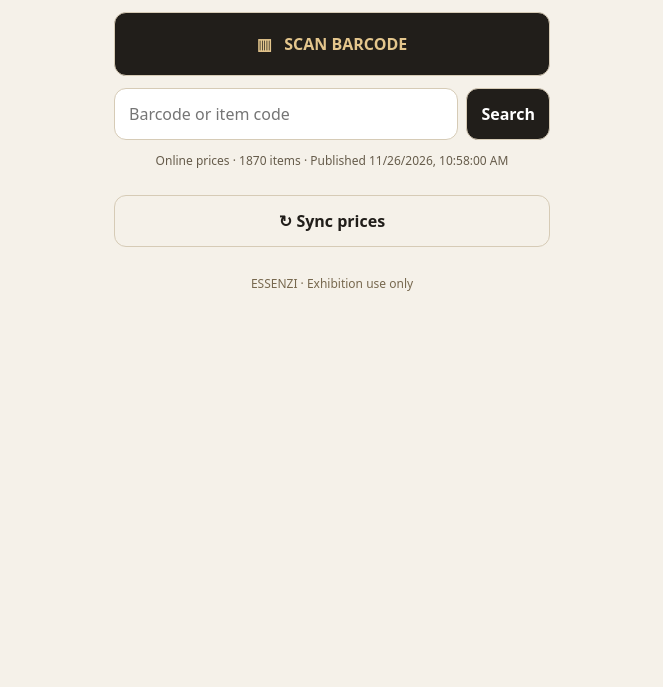
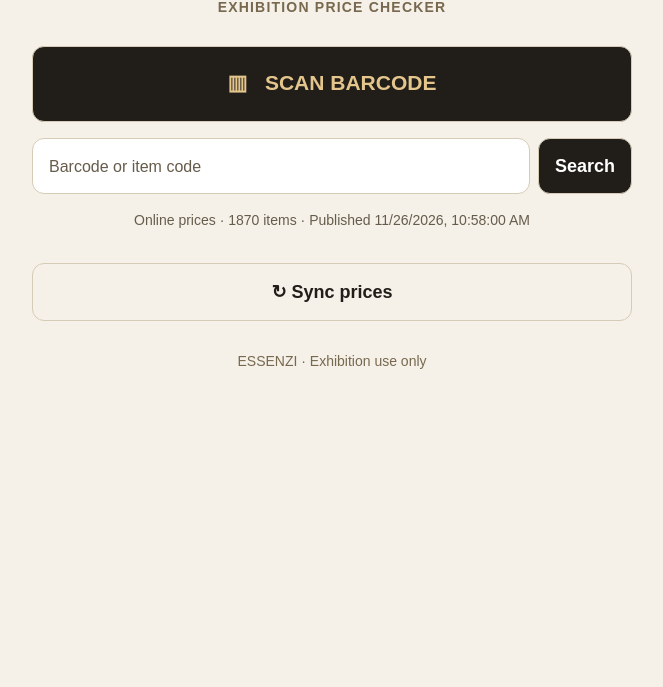
Before and after one commit to libin369/essenzi-price-checker, a plain HTML site: page index.html in a window 1280 px wide. Shown: the part 113-800 px from the top of the page, without its empty margins (308-971 px from the left). Drawn offline with Linux system fonts and the light colour scheme.

Commit message:
Add files via upload

```diff
--- a/index.html
+++ b/index.html
@@ -1,3 +1,13 @@
 <!doctype html><html lang="en"><head><meta charset="utf-8"><meta name="viewport" content="width=device-width, initial-scale=1"><meta name="theme-color" content="#211e1a"><link rel="manifest" href="manifest.json"><title>Essenzi Exhibition Price Checker</title><style>
 *{box-sizing:border-box}body{margin:0;background:#f5f1e9;color:#211e1a;font:16px system-ui,sans-serif}main{max-width:480px;margin:auto;padding:22px}header{text-align:center;padding:14px 0 24px}h1{font:32px Georgia,serif;letter-spacing:7px;margin:0}small{color:#77684e}button,input{font:inherit;border-radius:12px;padding:14px;border:1px solid #d6cbb6}button{cursor:pointer;background:#211e1a;color:#fff;font-weight:600}button:disabled{opacity:.5}input{width:100%;background:white;min-width:0}form{display:flex;gap:8px;margin:12px 0}.wide{width:100%;padding:20px;color:#e4c68d}.panel{background:white;border:1px solid #e3dacb;border-radius:18px;padding:20px;margin-top:16px;text-align:center}.was{font-size:24px;color:#777;text-decoration:line-through}.now{font-size:42px;color:#176b44;font-weight:750;margin:5px 0}.label{font-size:12px;letter-spacing:2px;color:#846c40}h2{font-size:19px;margin:12px 0}#status{font-size:12px;text-align:center;margin:12px 0;color:#665c4b}#results button{width:100%;margin:5px 0;text-align:left}video{width:100%;border-radius:12px;margin-top:10px}#camera[hidden]{display:none}.secondary{background:transparent;color:#211e1a;width:100%;margin-top:14px}.warn{color:#9b4815;font-weight:600}.save{background:#edf5ed;color:#176b44;padding:10px;border-radius:10px;margin-top:10px}footer{text-align:center;margin-top:28px;font-size:12px;color:#77684e}
+
+/* Mobile readability update */
+html{-webkit-text-size-adjust:100%;text-size-adjust:100%}
+body{font-family:Arial,system-ui,sans-serif;font-size:18px;line-height:1.45}
+main{width:100%;max-width:640px;padding:24px 20px 32px}
+header{padding:16px 0 28px}h1{font-size:clamp(36px,9vw,52px);letter-spacing:5px;line-height:1.2}header small{display:block;font-size:14px;letter-spacing:1.2px;margin-top:8px;font-weight:600}
+button,input{font-size:18px;min-height:56px;padding:14px 16px}button{touch-action:manipulation}.wide{min-height:76px;font-size:21px;padding:20px 12px}form{margin:16px 0;gap:8px}form button{flex-shrink:0}input::placeholder{color:#665c4b;font-size:16px}
+#status{font-size:14px;line-height:1.5;margin:16px 0;overflow-wrap:anywhere}.secondary{min-height:58px;font-size:18px;margin-top:16px}.panel{padding:24px 16px;margin-top:18px}.panel small{font-size:16px}.panel h2{font-size:23px;line-height:1.3;overflow-wrap:anywhere}.label{font-size:15px;font-weight:600;letter-spacing:1.4px}.was{font-size:30px}.now{font-size:clamp(36px,9vw,54px);line-height:1.2;overflow-wrap:anywhere}.save{font-size:17px;font-weight:600;padding:14px 8px}footer{font-size:14px;margin-top:30px}
+@media(max-width:380px){main{padding:20px 14px}form button{padding:12px}input{padding:12px}header small{font-size:12px}}
+@media(min-width:641px) and (pointer:coarse){main{max-width:92%;font-size:22px}button,input{font-size:22px;min-height:68px}.wide{font-size:25px}#status,footer{font-size:17px}}
 </style></head><body><main><header><h1>ESSENZI</h1><small>EXHIBITION PRICE CHECKER</small></header><button id="scan" class="wide">▥ &nbsp; SCAN BARCODE</button><div id="camera" hidden><video id="video" autoplay playsinline muted></video><button id="stop" class="secondary">Close camera</button></div><form id="search"><input id="query" placeholder="Barcode or item code" autocomplete="off" aria-label="Barcode or item code"><button>Search</button></form><div id="status" role="status">Loading prices…</div><section id="results" aria-live="polite"></section><button id="sync" class="secondary">↻ Sync prices</button><footer>ESSENZI · Exhibition use only</footer></main><script src="app.js"></script></body></html>
--- a/sw.js
+++ b/sw.js
@@ -1 +1 @@
-const CACHE='essenzi-shell-v1';const SHELL=['./','./index.html','./app.js','./manifest.json','./icon-192.png','./icon-512.png'];self.addEventListener('install',e=>e.waitUntil(caches.open(CACHE).then(c=>c.addAll(SHELL)).then(()=>self.skipWaiting())));self.addEventListener('activate',e=>e.waitUntil(caches.keys().then(keys=>Promise.all(keys.filter(k=>k.startsWith('essenzi-shell-')&&k!==CACHE).map(k=>caches.delete(k)))).then(()=>self.clients.claim())));self.addEventListener('fetch',e=>{if(e.request.method!=='GET'||new URL(e.request.url).origin!==self.location.origin||new URL(e.request.url).pathname.endsWith('/prices.json'))return;e.respondWith(fetch(e.request).catch(()=>caches.match(e.request).then(r=>r||(e.request.mode==='navigate'?caches.match('./index.html'):Response.error()))));});
+const CACHE='essenzi-shell-v2';const SHELL=['./','./index.html','./app.js','./manifest.json','./icon-192.png','./icon-512.png'];self.addEventListener('install',e=>e.waitUntil(caches.open(CACHE).then(c=>c.addAll(SHELL)).then(()=>self.skipWaiting())));self.addEventListener('activate',e=>e.waitUntil(caches.keys().then(keys=>Promise.all(keys.filter(k=>k.startsWith('essenzi-shell-')&&k!==CACHE).map(k=>caches.delete(k)))).then(()=>self.clients.claim())));self.addEventListener('fetch',e=>{if(e.request.method!=='GET'||new URL(e.request.url).origin!==self.location.origin||new URL(e.request.url).pathname.endsWith('/prices.json'))return;e.respondWith(fetch(e.request).catch(()=>caches.match(e.request).then(r=>r||(e.request.mode==='navigate'?caches.match('./index.html'):Response.error()))));});
```
